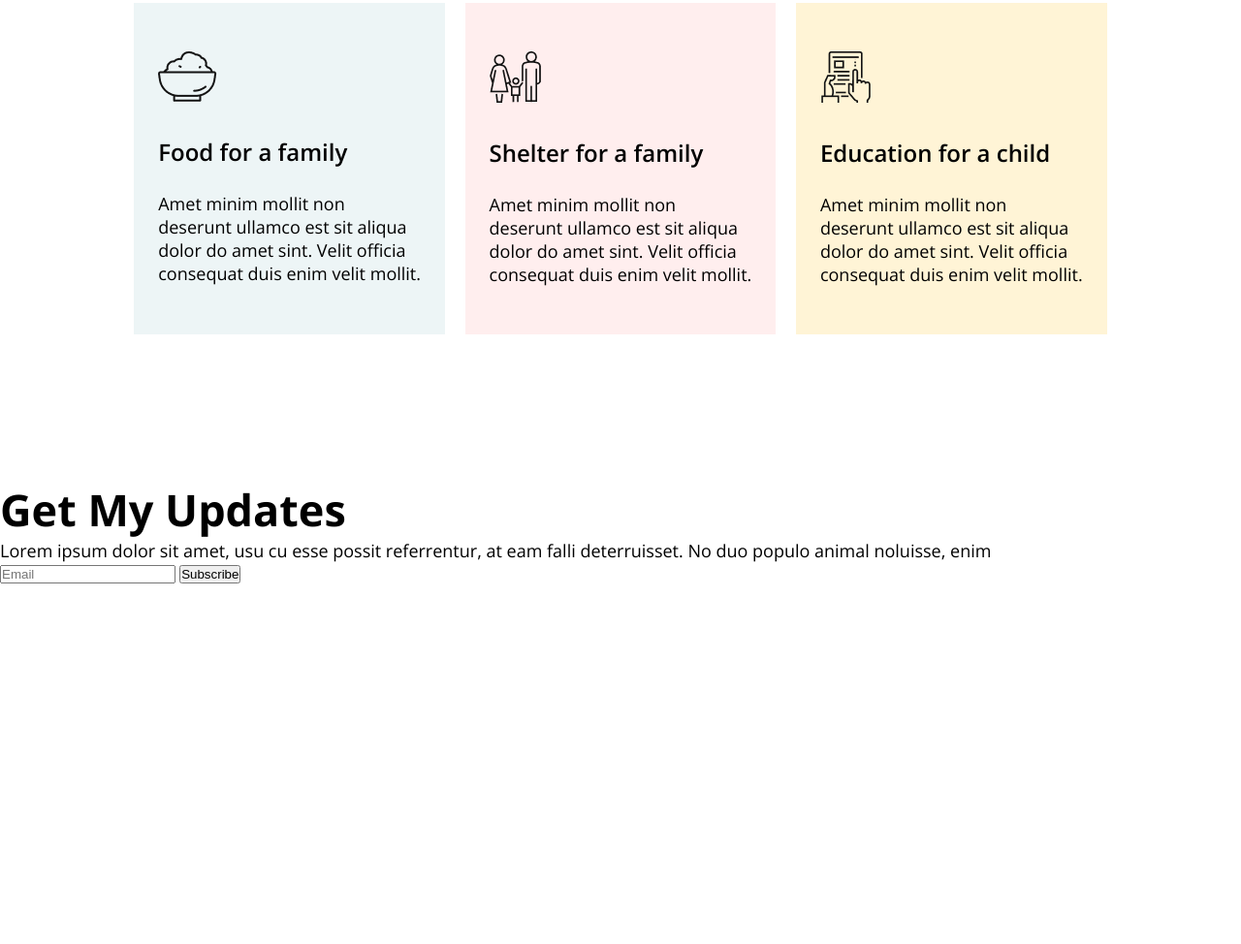
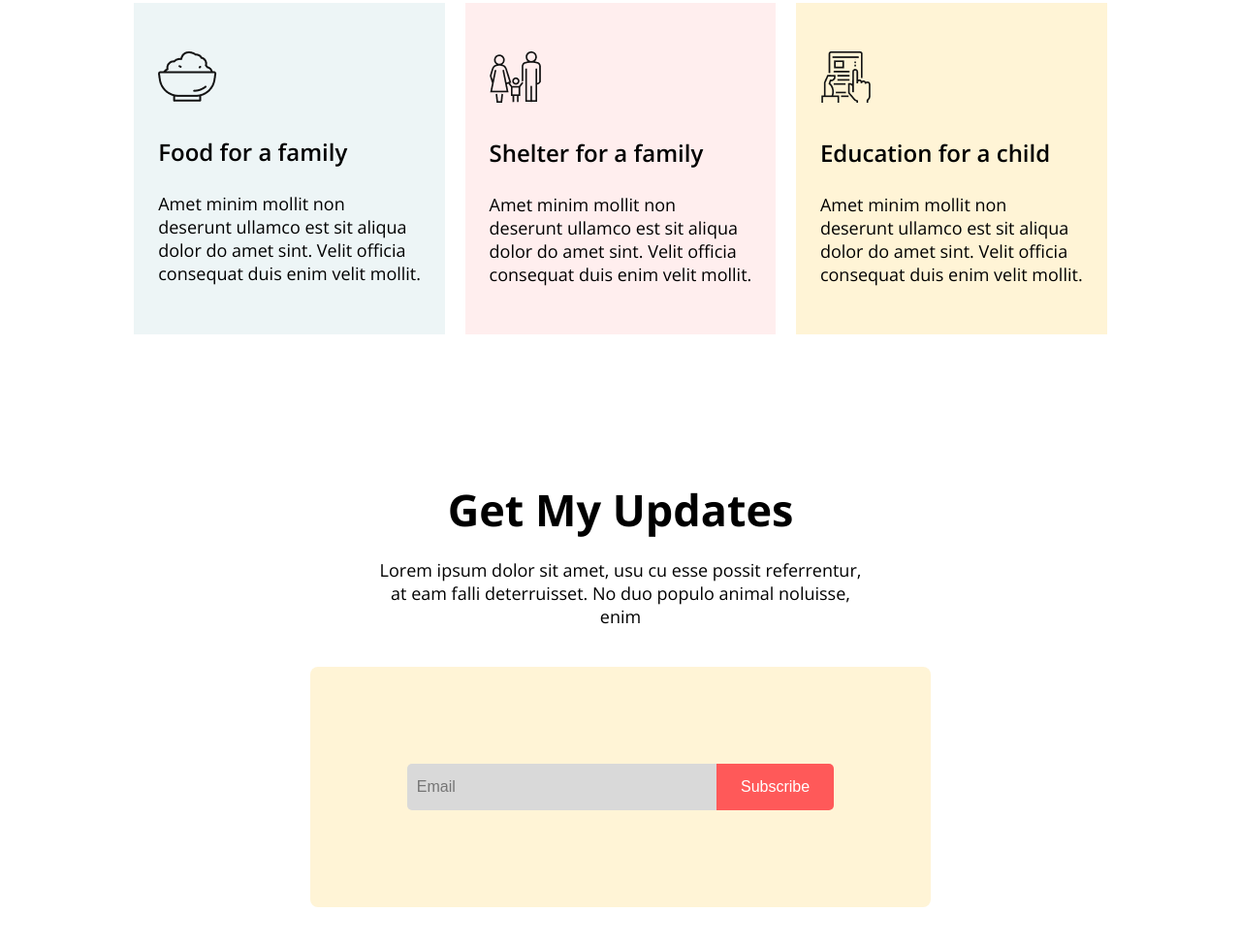
Before and after one commit to anwer-bijoy/donate-flooded-people, a plain HTML site: page index.html in a window 1280 px wide. Shown: the part 1554-2528 px from the top of the page at 97% size. Before the commit the page ends 2244 px from the top, so only its background shows below. Drawn offline with nearby package versions, Linux system fonts and the light colour scheme.

Commit message:
Upadtes section added

```diff
--- a/index.html
+++ b/index.html
@@ -75,10 +75,10 @@
             <p>Lorem ipsum dolor sit amet, usu cu esse possit referrentur, at eam falli deterruisset. No duo populo
                 animal noluisse, enim</p>
         </div>
-        <div class="updates-bottom">
+        <div class="updates-bottom bc-fff4d6 ">
             <form action="">
-                <input type="email" placeholder="Email">
-                <input type="submit" value="Subscribe">
+                <input type="email" placeholder="Email" class="updates-email">
+                <input type="submit" value="Subscribe" class="updates-submit donate-btn">
             </form>
         </div>
     </section>
--- a/style.css
+++ b/style.css
@@ -152,4 +152,48 @@ p {
 }
 #get-updates {
   margin-top: 150px;
+  text-align: center;
 }
+.updates-top p {
+  width: 40%;
+  margin: 0 auto;
+  margin-top: 20px;
+  margin-bottom: 40px;
+}
+.updates-bottom {
+  width: 50%;
+  margin: 0 auto;
+  padding: 100px 0;
+  border-radius: 8px;
+  -webkit-border-radius: 8px;
+  -moz-border-radius: 8px;
+  -ms-border-radius: 8px;
+  -o-border-radius: 8px;
+}
+.updates-email {
+  width: 300px;
+  padding: 15px 10px;
+  border: 0;
+  border-radius: 5px 0 0 5px;
+  color: #aa9f9f;
+  font-size: 16px;
+  font-weight: 400;
+  background-color: #d9d9d9;
+  -webkit-border-radius: 5px 0 0 5px;
+  -moz-border-radius: 5px 0 0 5px;
+  -ms-border-radius: 5px 0 0 5px;
+  -o-border-radius: 5px 0 0 5px;
+}
+.updates-submit {
+  font-size: 16px;
+  font-weight: 400;
+  padding-top: 15px;
+  margin-left: -5px;
+  padding-bottom: 15px;
+  border: 0;
+  border-radius: 0 5px 5px 0;
+  -webkit-border-radius: 0 5px 5px 0;
+  -moz-border-radius: 0 5px 5px 0;
+  -ms-border-radius: 0 5px 5px 0;
+  -o-border-radius: 0 5px 5px 0;
+}
```
